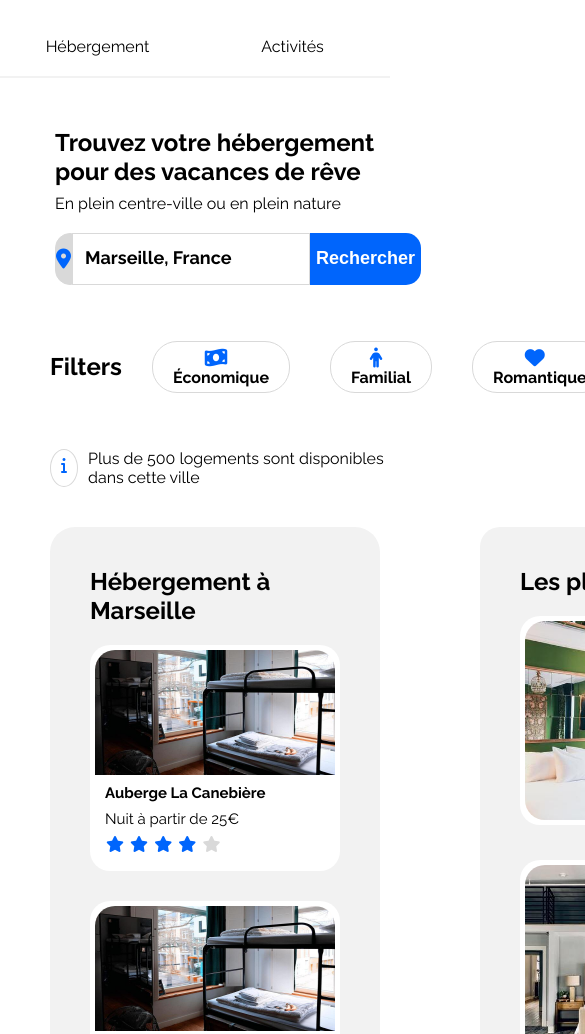
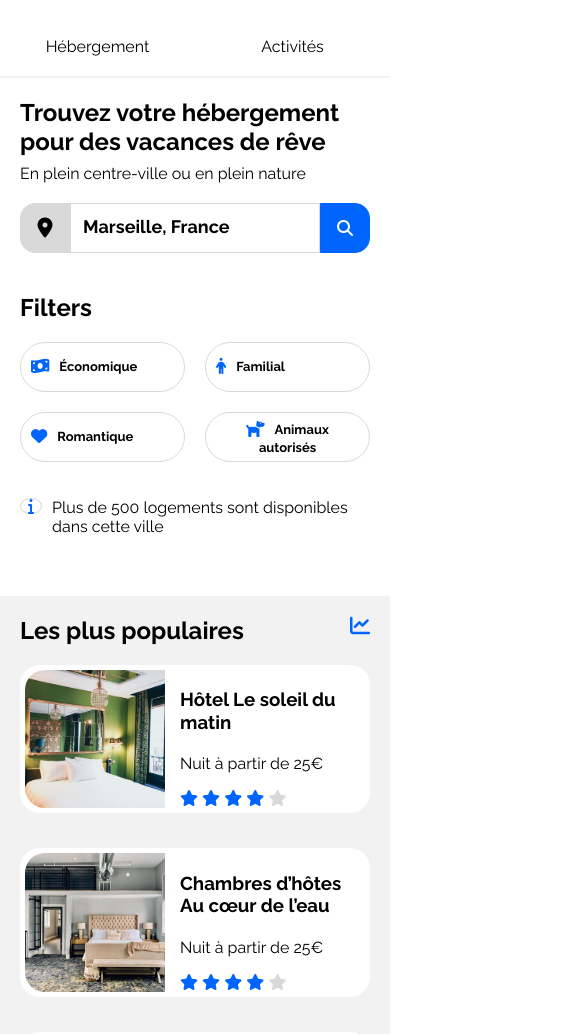
Before and after one commit to mouradm6/Booki2.0, a plain HTML site: page index.html in a window 390 px wide. Shown: the part 46-1080 px from the top of the page, 585 px wide, since content can reach past the window. Drawn offline with Linux system fonts and the light colour scheme.

Commit message:
ajouter la version responsive mobile

```diff
--- a/index.html
+++ b/index.html
@@ -34,10 +34,11 @@
                 <i class="fa-solid fa-location-dot fa-lg"></i>
                 <input class="search-input" type="text" placeholder="Marseille, France"/>
                 <button class="search-button" type="submit">Rechercher</button>
+                <i class="fa-solid fa-magnifying-glass"></i>
             </form>
         </section>
         <section class="filtres">
-            <h1>Filters</h1>
+            <h2>Filters</h2>
             <ul>
                 <li>
                     <a class="filtres-items" href="#"><i class="fa-solid fa-money-bill-wave fa-lg"></i>Économique</a>
@@ -53,6 +54,8 @@
                 </li>
             </ul>
         </section>
+
+        <!-- info -->
         <div class="info">
             <i class="fa-solid fa-info"></i>
             <p>Plus de 500 logements sont disponibles dans cette ville</p>
--- a/style.css
+++ b/style.css
@@ -8,7 +8,9 @@ body {
     font-family: "raleway" !important;
 }
 
-
+*{
+  box-sizing: border-box;
+    }
 
 
 
@@ -65,6 +67,8 @@ a {
 
 form {
     display: flex;
+    max-width: 420px;
+    width: 100%;
 }
 
 .fa-solid.fa-location-dot {
@@ -77,12 +81,12 @@ form {
     background-color: #D9D9D9;
     border: 1px solid #D9D9D9;
     border-radius: 15px 0 0 15px;
-    color: #0065FC;
+    color: black;
 }
 
 .search-input{
     border: 1px solid #D9D9D9;
-    width: 235px;
+    flex: 1;
     font-size: 18px;
 }
 
@@ -125,7 +129,7 @@ ul {
 
 }
 
-.filtres h1{
+.filtres h2{
     display: flex;
     align-items: center;
 }
@@ -348,6 +352,10 @@ footer{
 
 /* MOBILE VERSION */
 @media screen and (max-width: 600px){
+    body{
+        margin: 0px;
+        padding: 0px;
+    }
     header{
         display: flex;
         flex-direction: column ;
@@ -395,4 +403,134 @@ footer{
     padding-bottom: 20px; */
     }
 
+    .search {
+    margin: 20px;
+    }
+    .fa-solid.fa-location-dot {
+        width: 50px;
+        height: 50px;
+    }
+
+    .search-button{
+        display: none;
+    }
+    .fa-solid.fa-magnifying-glass {
+        display: flex;
+        justify-content: center;
+        align-items: center;
+        text-align: center;
+        width: 50px;
+        height: 50px;
+        background-color: #0065FC;
+        border: 1px solid #0065FC;
+        border-radius: 0 15px 15px 0;
+        color: white;
+    }
+    .search form {
+        margin: 0px;
+        padding: 0px;
+        width: 100%;
+        box-sizing: border-box;
+    }
+    .filtres {
+        margin: 20px;
+        display: flex;
+        flex-direction: column;
+    }
+    .filtres ul {
+        display: grid;
+        grid-template-columns: repeat(auto-fit, minmax(160px, 1fr));
+        gap: 20px;
+        padding: 0;
+        margin-top: 0px;
+    }
+    .filtres ul li {
+        /* justify-content: center; */
+        padding: 0px 10px;
+        font-size: 13px;
+    }
+    .info{
+        margin: 20px;
+    }
+    .info i{
+        width: 10px;
+        height:10px;
+        font-size: 1em;
+        display: flex;
+        justify-content: center;
+        align-items: center;
+    }
+    .hebergement{
+        flex-direction: column-reverse;
+        margin: 0px;
+        gap: 20px;
+
+    }
+    .hotels {
+        /* width: 100%; */
+        margin: 0px;
+        padding: 20px;
+        border-radius: 0px;
+        background-color: white;
+    }
+    .hotel-card{
+        width: 100%;
+        box-shadow: 0 4px 8px rgba(0, 0, 0, 0.1);
+    }
+    .hotel-image{
+        width: calc(100% - 10px);
+        margin: 5px;
+    }
+    .most-populaire-section{
+        padding: 20px;
+        border-radius: 0px;
+    }
+    .header-most-populaire i{
+        font-size: 20px;
+    }
+    .most-popular-image{
+        height:auto;
+    }
+    .most-populaire-card{
+        height: 100%;
+    }
+    .most-populaire{
+        align-items: stretch
+    }
+    .activites{
+        margin: 20px;
+    }
+    .activite-section{
+        margin: 0px;
+        display: flex;
+        flex-direction: column;
+        gap: 20px;
+    }
+    .activite-card{
+        padding: 0px;
+        margin: 0px;
+        display: flex;
+        flex-direction: column;
+        width: 100%;
+        height: 200px;
+        box-shadow: 0 4px 8px rgba(0, 0, 0, 0.1);
+    }
+    .activite-card h3{
+        margin: 0px;
+        padding: 15px;
+    }
+    .activite-card img{
+        width: 100%;
+        height: 150px;
+    }
+
+    footer{
+        flex-direction: column;
+        padding: 20px;
+        margin: 0px;
+        gap: 50px;
+    }
+    .footer-section a{
+    margin: 5px 0;
 }
+}
```
